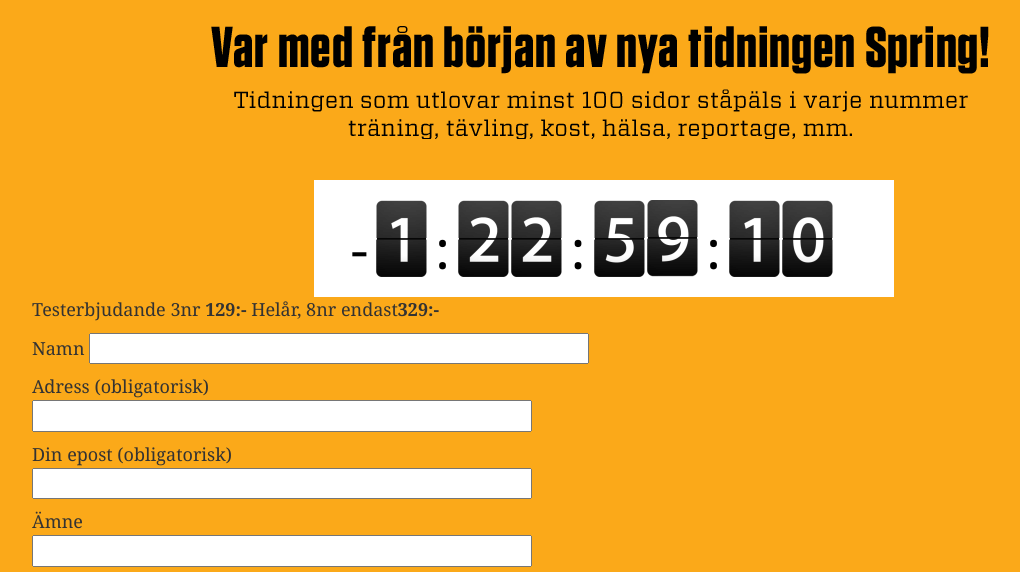
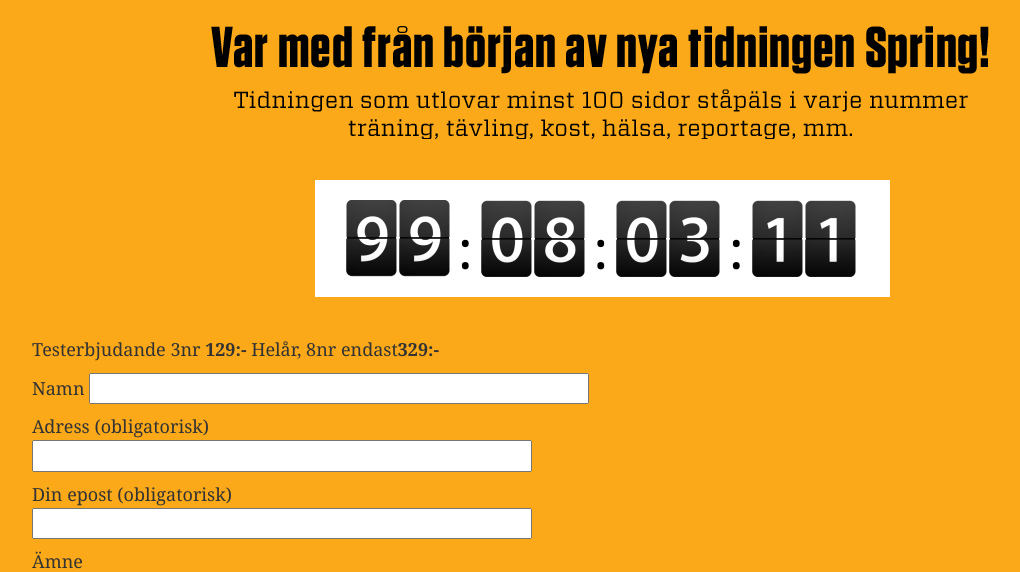
Before and after one commit to krillo/spring_splash, a PHP site: page / in a window 1280 px wide. Shown: the part 290-862 px from the top of the page, without its empty margins (38-1058 px from the left). Run offline with PHP 8.4, Linux system fonts and the light colour scheme.

Commit message:
counter margin auto

```diff
--- a/css/style.css
+++ b/css/style.css
@@ -26,9 +26,10 @@ body {
 #counter-content{
 padding: 20px 21px 20px 30px;
 background-color: white;
-margin-left: 282px;
-margin-right: 278px;
+width: 575px;
+margin: auto;
 margin-top: 40px;
+margin-bottom: 40px;
 }
 
 #info-box{
--- a/index.php
+++ b/index.php
@@ -1,6 +1,6 @@
 <?php
 $startdate = date("Y-m-d H:i:s");
-$enddate = "2014-03-13 14:56:00";
+$enddate = "2014-06-21 00:00:01";
 
 $diff = strtotime($enddate) - strtotime($startdate);
 $temp = $diff / 86400; // 60 sec/min*60 min/hr*24 hr/day=86400 sec/day
```
